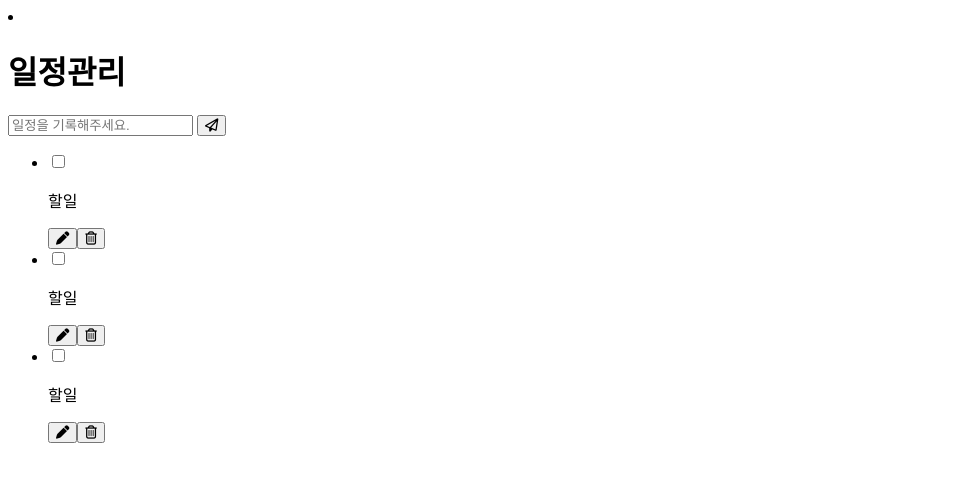
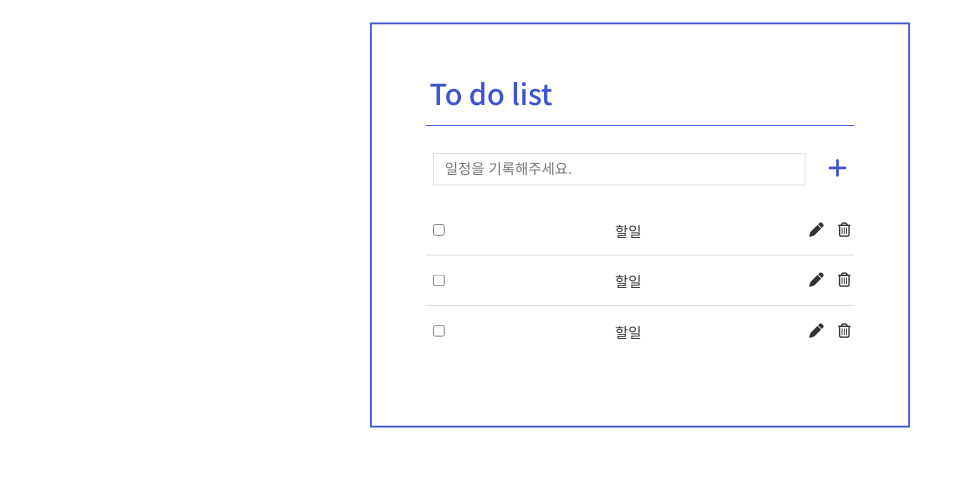
Before and after one commit to soonduck/todo, a plain HTML site: page index.html in a window 1280 px wide. Shown: the whole page, without its empty margins (0-965 px from the left). Drawn offline with Linux system fonts and the light colour scheme.

Commit message:
UPDATE: index.html/style.css

```diff
--- a/index.html
+++ b/index.html
@@ -10,17 +10,22 @@
   <link rel="preconnect" href="https://fonts.googleapis.com">
   <link rel="preconnect" href="https://fonts.gstatic.com" crossorigin>
   <link href="https://fonts.googleapis.com/css2?family=Inter:wght@100;200;300;400;500;600;700;800;900&family=Noto+Sans+KR:wght@100;300;400;500;700;900&display=swap" rel="stylesheet">
+  <link rel="stylesheet" href="style.css">
 </head>
 <body>
 <div class="container">
-  <li class="wrap-session">
-    <h1 class="title-session">일정관리</h1>
+  <div class="wrap-session">
+    <div class="wrap-title">
+      <h1 class="title-session">To do list</h1>
+      <div class="date-session"></div>
+    </div>
     <div class="input-area">
       <input class="write-todolist" type="text" placeholder="일정을 기록해주세요.">
-      <button class="btn-send"><i class="fa-regular fa-paper-plane"></i></button>
+      <button class="btn-send"><i class="fa-solid fa-plus"></i></button>
     </div>
     <ul class="list-todos">
-  </ul>
+    </ul>
+  </div>
 </div>
 </body>
 </html>
--- /dev/null
+++ b/style.css
@@ -0,0 +1,187 @@
+@font-face {
+    font-family: 'Gmarket Sans';    font-style: normal;    font-weight: 700;
+    src: local('Gmarket Sans Bold'), local('GmarketSans-Bold'),
+    url('http://script.ebay.co.kr/fonts/GmarketSansBold.woff2') format('woff2'), /* Chrome 26+, Opera 23+, Firefox 39+ */
+    url('http://script.ebay.co.kr/fonts/GmarketSansBold.woff') format('woff'); /* Chrome 6+, Firefox 3.6+, IE 9+, Safari 5.1+ */
+}
+@font-face {
+    font-family: 'Gmarket Sans';    font-style: normal;    font-weight: 500;
+    src: local('Gmarket Sans Medium'), local('GmarketSans-Medium'),
+    url('http://script.ebay.co.kr/fonts/GmarketSansMedium.woff2') format('woff2'), /* Chrome 26+, Opera 23+, Firefox 39+ */
+    url('http://script.ebay.co.kr/fonts/GmarketSansMedium.woff') format('woff'); /* Chrome 6+, Firefox 3.6+, IE 9+, Safari 5.1+ */
+}
+@font-face {
+    font-family: 'Gmarket Sans';    font-style: normal;    font-weight: 300;
+    src: local('Gmarket Sans Light'), local('GmarketSans-Light'),
+    url('http://script.ebay.co.kr/fonts/GmarketSansLight.woff2') format('woff2'), /* Chrome 26+, Opera 23+, Firefox 39+ */
+    url('http://script.ebay.co.kr/fonts/GmarketSansLight.woff') format('woff'); /* Chrome 6+, Firefox 3.6+, IE 9+, Safari 5.1+ */
+}
+
+html, body, div, span, applet, object, iframe,
+h1, h2, h3, h4, h5, h6, p, blockquote, pre,
+a, abbr, acronym, address, big, cite, code,
+del, dfn, em, img, ins, kbd, q, s, samp,
+small, strike, strong, sub, sup, tt, var,
+b, u, i, center,
+dl, dt, dd, ol, ul, li,
+fieldset, form, label, legend,
+table, caption, tbody, tfoot, thead, tr, th, td,
+article, aside, canvas, details, embed,
+figure, figcaption, footer, header, hgroup,
+menu, nav, output, ruby, section, summary,
+time, mark, audio, video {
+    margin: 0;
+    padding: 0;
+    border: 0;
+    font-size: 100%;
+    font: inherit;
+    vertical-align: baseline;
+    list-style: none;
+}
+/* HTML5 display-role reset for older browsers */
+article, aside, details, figcaption, figure,
+footer, header, hgroup, menu, nav, section {
+    display: block;
+}
+body {
+    line-height: 1;
+}
+ol, ul {
+    list-style: none;
+}
+blockquote, q {
+    quotes: none;
+}
+blockquote:before, blockquote:after,
+q:before, q:after {
+    content: '';
+    content: none;
+}
+table {
+    border-collapse: collapse;
+    border-spacing: 0;
+}
+
+button{
+    background: inherit;
+    border:none;
+    box-shadow:none;
+    border-radius:0;
+    padding:0;
+    overflow:visible;
+    cursor:pointer}
+
+/**/
+
+.container{
+    display: flex;
+    justify-content: center;
+    align-items: center;
+}
+
+.container *{
+    box-sizing: border-box;
+}
+
+.wrap-session{
+    border: 2px solid #3C54D2;
+    width: 600px;
+    padding: 60px 60px;
+}
+
+@media(max-width:1500px){
+    .container{
+        transform: scale(90%);
+    }
+}
+
+.wrap-title{
+    display: flex;
+    justify-content: space-between;
+    align-items: end;
+    border-bottom: 1px solid #3C54D2;
+    padding-bottom: 20px;
+}
+
+.title-session{
+    color: #3C54D2;
+    font-family: 'Noto Sans KR';
+    font-size: 32px;
+    font-weight: 500;
+    padding-left: 4px;
+}
+
+.date-session{
+    font-size: 16px;
+    font-family: 'Noto Sans KR';
+    color: #333;
+    padding-right: 4px;
+}
+
+.write-todolist{
+    border: 1px solid #ddd;
+    width: 90%;
+    padding: 8px 8px 8px 12px;
+    font-size: 16px;
+}
+
+.write-todolist:focus{
+    outline: none;
+}
+
+.input-area{
+    display: flex;
+    justify-content: space-between;
+    align-items: center;
+    margin-top: 30px;
+    padding: 0px 8px;
+}
+
+.btn-send{
+    font-size: 24px;
+    color: #3C54D2;
+}
+
+.list-todos{
+    display: flex;
+    flex-direction: column;
+    margin-top: 40px;
+}
+
+.item-todo{
+    display: flex;
+    align-items: center;
+    justify-content: space-between;
+    border-bottom: 1px solid #ddd;
+    padding-bottom: 18px;
+    margin-bottom: 18px;
+    padding-left: 4px;
+    padding-right: 4px;
+}
+
+.item-todo:last-child{
+    border-bottom: none;
+    padding-bottom: none;
+    margin-bottom: none;
+}
+
+/* .checkbox{
+    transform: scale(1.2);
+} */
+
+.item-todo p{
+    font-size: 16px;
+    color: #333;
+    font-family: 'Noto Sans KR';
+}
+
+.btn-edit{
+    font-size: 16px;
+    color: #333;
+}
+
+.btn-delete{
+    margin-left: 16px;
+    font-size: 16px;
+    color: #333;
+}
```
